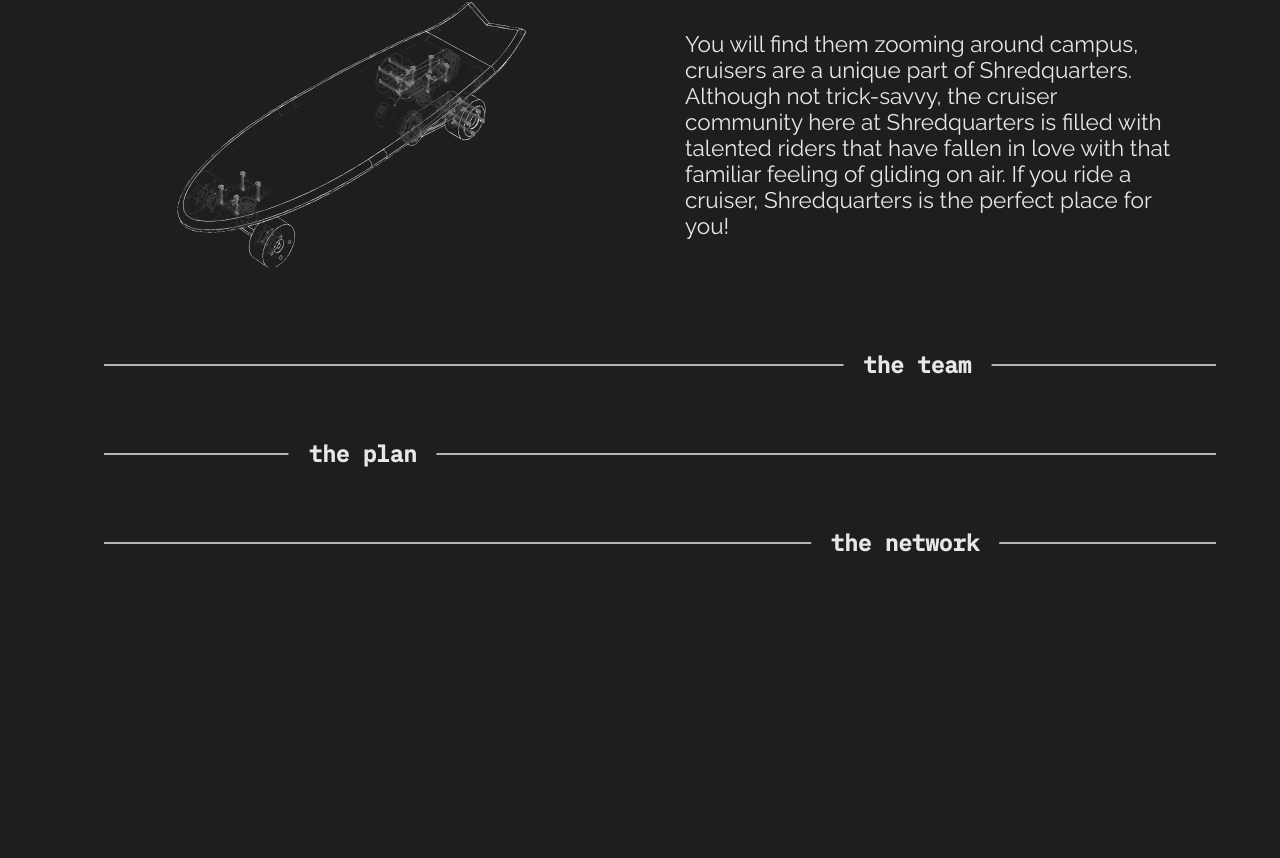
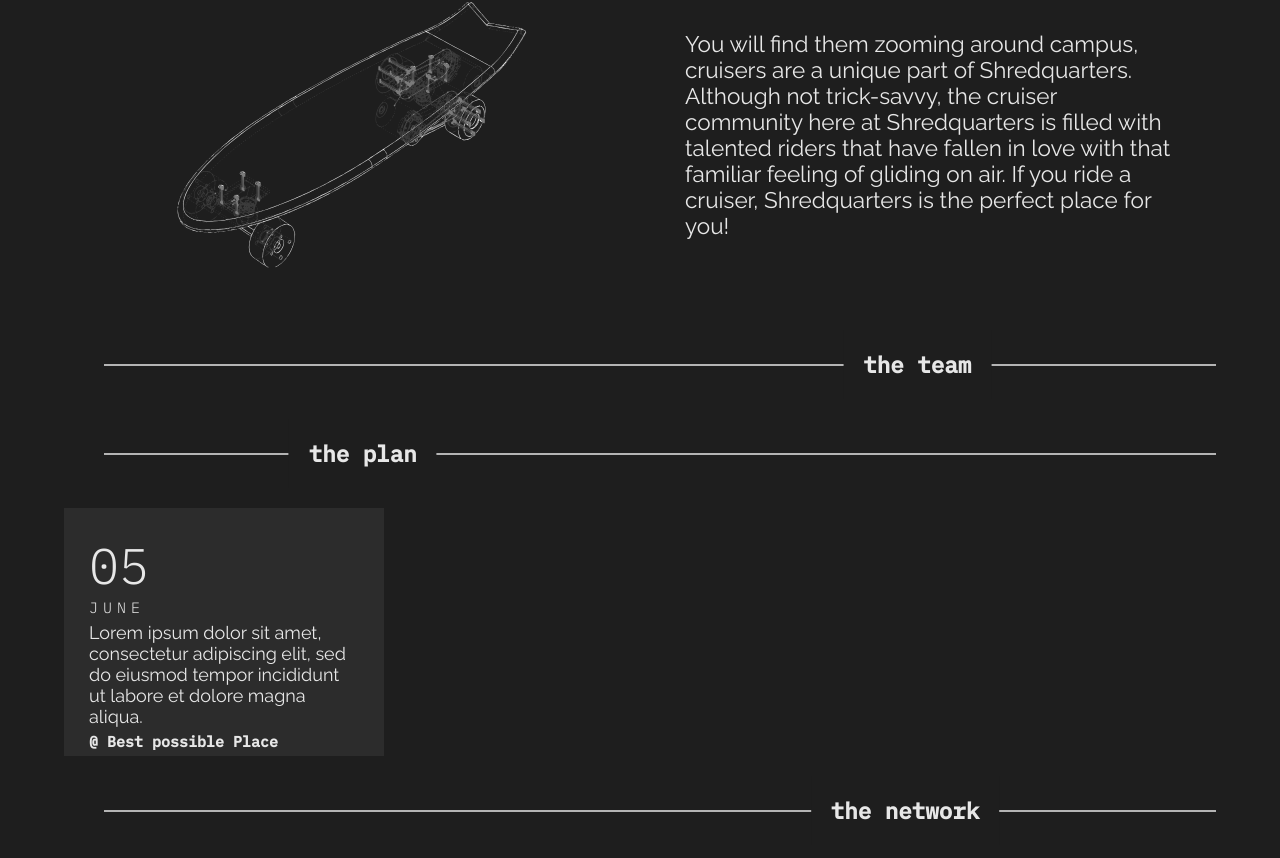
Before and after one commit to redpwilliams/shredquarters_vt, a Next.js app: page / in a window 1280 px wide. Shown: the part 1350-2208 px from the top of the page. Before the commit the page ends 1947 px from the top, so only its background shows below. Built offline with nearby package versions, Linux system fonts and the light colour scheme.

Commit message:
feat: create and style UpcomingEvent component

```diff
--- /dev/null
+++ b/components/UpcomingEvent/UpcomingEvent.module.sass
@@ -0,0 +1,30 @@
+@use "styles/colors" as *
+
+.container
+  color: $sq-white
+  background-color: #2c2c2c
+  font-family: "IBM Plex Mono", monospace
+  width: 32rem
+
+  $horizontal-padding: 2.5rem
+
+  h3
+    font-size: 5rem
+    padding: 2.5rem $horizontal-padding 0rem $horizontal-padding
+    font-weight: lighter
+
+  h4
+    font-size: 1.5rem
+    text-transform: uppercase
+    font-weight: lighter
+    letter-spacing: .5rem
+    padding: 0rem $horizontal-padding 0.5rem $horizontal-padding
+
+  p
+    font-family: "Raleway", sans-serif
+    font-size: 1.8rem
+    padding: 0rem $horizontal-padding 0.5rem $horizontal-padding
+
+  h5
+    font-size: 1.5rem
+    padding: 0rem $horizontal-padding 0.5rem $horizontal-padding
--- /dev/null
+++ b/components/UpcomingEvent/UpcomingEvent.tsx
@@ -0,0 +1,46 @@
+import { NextPage } from "next"
+import styles from "./UpcomingEvent.module.sass"
+
+interface Props {
+  /** Day of the month of the event */
+  day: number
+
+  /** Month of the event */
+  month: string
+
+  /** Name of the event */
+  name: string
+
+  /** TODO - Time range of the event */
+
+  /** Location of the event */
+  location: string
+
+  /** Location link of the event */
+  link: string
+}
+
+const UpcomingEvent: NextPage<Props> = ({
+  day,
+  month,
+  name,
+  location,
+  link
+}) => {
+  return (
+    <div className={styles.container}>
+      <h3>{stringifyDay(day)}</h3>
+      <h4>{month}</h4>
+      <p>{name}</p>
+      <h5>
+        <a href={link}>{`@ ${location}`}</a>
+      </h5>
+    </div>
+  )
+}
+
+/** Returns a date in String form, adding a 0 for single digit dates */
+const stringifyDay = (date: number): string => {
+  return `${date >= 0 && date <= 9 ? `0${date}` : `${date}`}`
+}
+export { UpcomingEvent }
--- a/pages/index.tsx
+++ b/pages/index.tsx
@@ -4,6 +4,7 @@ import type { NextPage } from "next"
 import Head from "next/head"
 import Image from "next/image"
 import styles from "../styles/Home.module.sass"
+import { UpcomingEvent } from "components/UpcomingEvent/UpcomingEvent"
 
 const Home: NextPage = () => {
   return (
@@ -38,13 +39,14 @@ const Home: NextPage = () => {
           </div>
         </section>
         <TextDivider header="The Crew" float={20} />
+        <section>
           <BoardType
             src="/img/skateboard_iso.svg"
             alt="Skateboard isometric picture"
           >
             The hallmark of Shredquarters - you can find a variety of
-          skateboarders affiliated with the club. From casual street skaters to
-          complex trick enthusiasts, you are sure to find your crowd here!
+            skateboarders affiliated with the club. From casual street skaters
+            to complex trick enthusiasts, you are sure to find your crowd here!
             Shredquarters provides a unique community experience where even
             beginner shredders can thrive on their deck.
           </BoardType>
@@ -52,23 +54,33 @@ const Home: NextPage = () => {
             src="/img/longboard_iso.svg"
             alt="Longboard isometric picture"
           >
-          Shredquarters is packed with avid longboarders of all types: cruising,
-          freestyle, dancing, and more! No matter your flow, you are sure to
-          find your crew here. Learn different styles from the community and up
-          your longboarding game.
+            Shredquarters is packed with avid longboarders of all types:
+            cruising, freestyle, dancing, and more! No matter your flow, you are
+            sure to find your crew here. Learn different styles from the
+            community and up your longboarding game.
           </BoardType>
           <BoardType
             src="/img/cruiser_iso.svg"
             alt="Skateboard isometric picture"
           >
             You will find them zooming around campus, cruisers are a unique part
-          of Shredquarters. Although not trick-savvy, the cruiser community here
-          at Shredquarters is filled with talented riders that have fallen in
-          love with that familiar feeling of gliding on air. If you ride a
-          cruiser, Shredquarters is the perfect place for you!
+            of Shredquarters. Although not trick-savvy, the cruiser community
+            here at Shredquarters is filled with talented riders that have
+            fallen in love with that familiar feeling of gliding on air. If you
+            ride a cruiser, Shredquarters is the perfect place for you!
           </BoardType>
+        </section>
         <TextDivider header="The Team" float={80} />
         <TextDivider header="The Plan" float={20} />
+        <section className={styles.events}>
+          <UpcomingEvent
+            day={5}
+            month="June"
+            name="Lorem ipsum dolor sit amet, consectetur adipiscing elit, sed do eiusmod tempor incididunt ut labore et dolore magna aliqua. "
+            location="Best possible Place"
+            link="https://goo.gl/maps/23YMJ86AsvqjRzCh9"
+          />
+        </section>
         <TextDivider header="The Network" float={80} />
       </main>
     </div>
```
Lines whose indentation alone changed are shown as unchanged.
